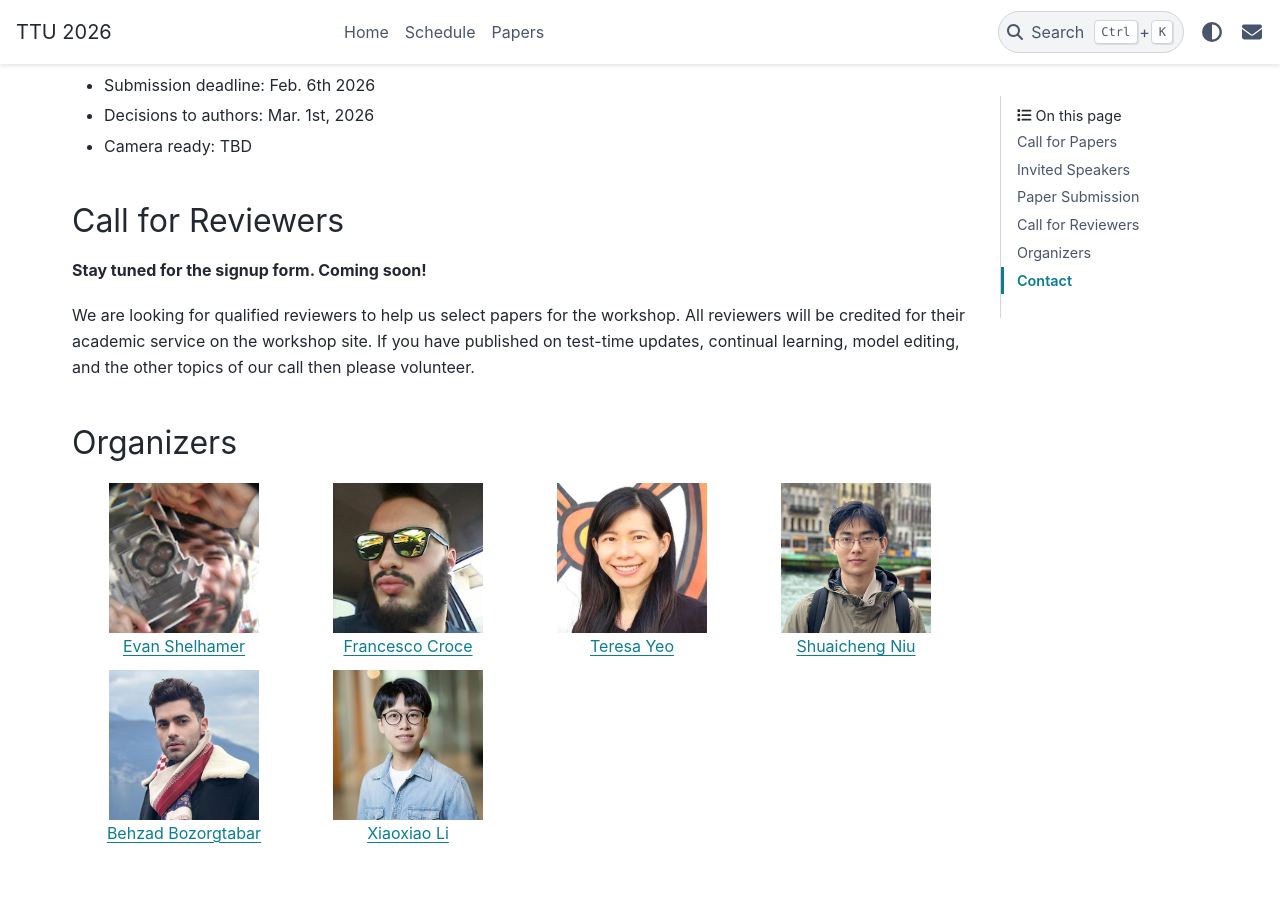
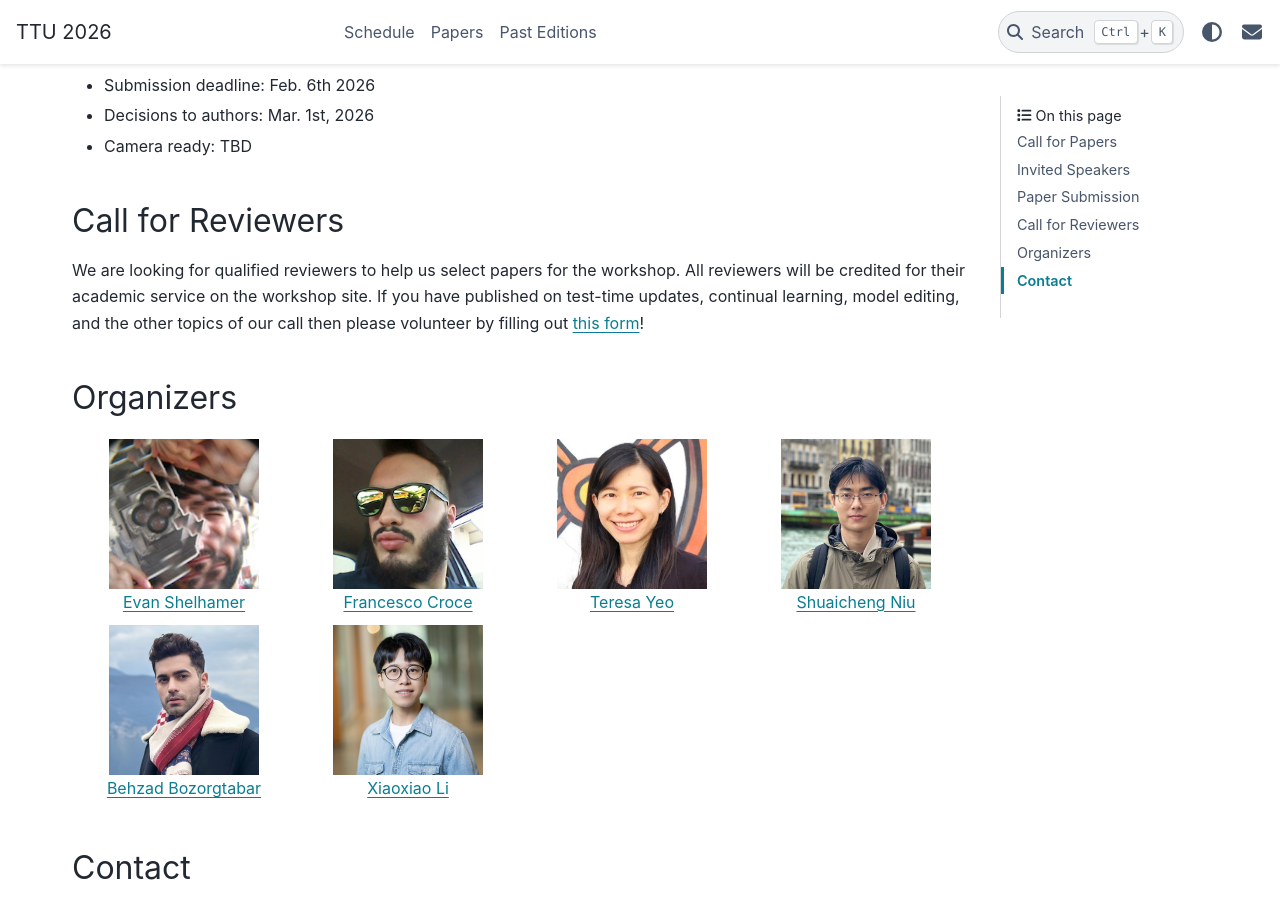
Before and after one commit to ttu-iclr2026/ttu-iclr2026.github.io, a Sphinx documentation site: the page built from docs/source/index.rst, in a window 1280 px wide and 900 px high, scrolled down 2014 px. Built offline with Sphinx 7.4.7 and the PyData theme 0.15.4, drawn with Linux system fonts in a browser that asks for light colours; the version number could not be read and is left out.

Commit message:
add reviewers sign-up form, past editions page

```diff
--- a/docs/source/index.rst
+++ b/docs/source/index.rst
@@ -64,11 +64,13 @@ Tiny paper track: https://openreview.net/group?id=ICLR.cc/2026/Workshop/TTU_Tiny
 Call for Reviewers
 ------------------
 
-**Stay tuned for the signup form. Coming soon!**
+.. **Stay tuned for the signup form. Coming soon!**
 
 We are looking for qualified reviewers to help us select papers for the workshop.
 All reviewers will be credited for their academic service on the workshop site.
-If you have published on test-time updates, continual learning, model editing, and the other topics of our call then please volunteer.
+If you have published on test-time updates, continual learning, model editing, and the other topics of our call then please volunteer by filling out `this form`_!
+
+.. _this form: https://docs.google.com/forms/d/e/1FAIpQLSccofImZiz18gdrscS_6v1VLCVVAIEHky2N4RRXNed2FB6vrQ/viewform?usp=header
 
 Organizers
 ----------
@@ -82,12 +84,12 @@ Contact
 Please reach the workshop organizers at ``ttu-iclr2026@googlegroups.com``.
 
 .. toctree::
-   :maxdepth: 2
-   :hidden:
+    :maxdepth: 2
+    :hidden:
 
-   Home <self>
-   Schedule <schedule>
-   Papers <papers>
+    Schedule <schedule>
+    Papers <papers>
+    Past Editions <past_editions>
 
 .. meta::
       :title: 3rd Workshop on Test-Time Updates (TTU): Putting Updates to the Test!
--- /dev/null
+++ b/docs/source/past_editions.rst
@@ -0,0 +1,6 @@
+Past Editions
+=============
+
+`1st Workshop on Test-Time Adaptation: Model, Adapt Thyself! (MAT) @ CVPR 2024 <https://tta-cvpr2024.github.io/>`_
+
+`2nd Workshop on Test-Time Adaptation: Putting Updates to the Test! (PUT) @ ICML 2025 <https://tta-icml2025.github.io/>`_
```
